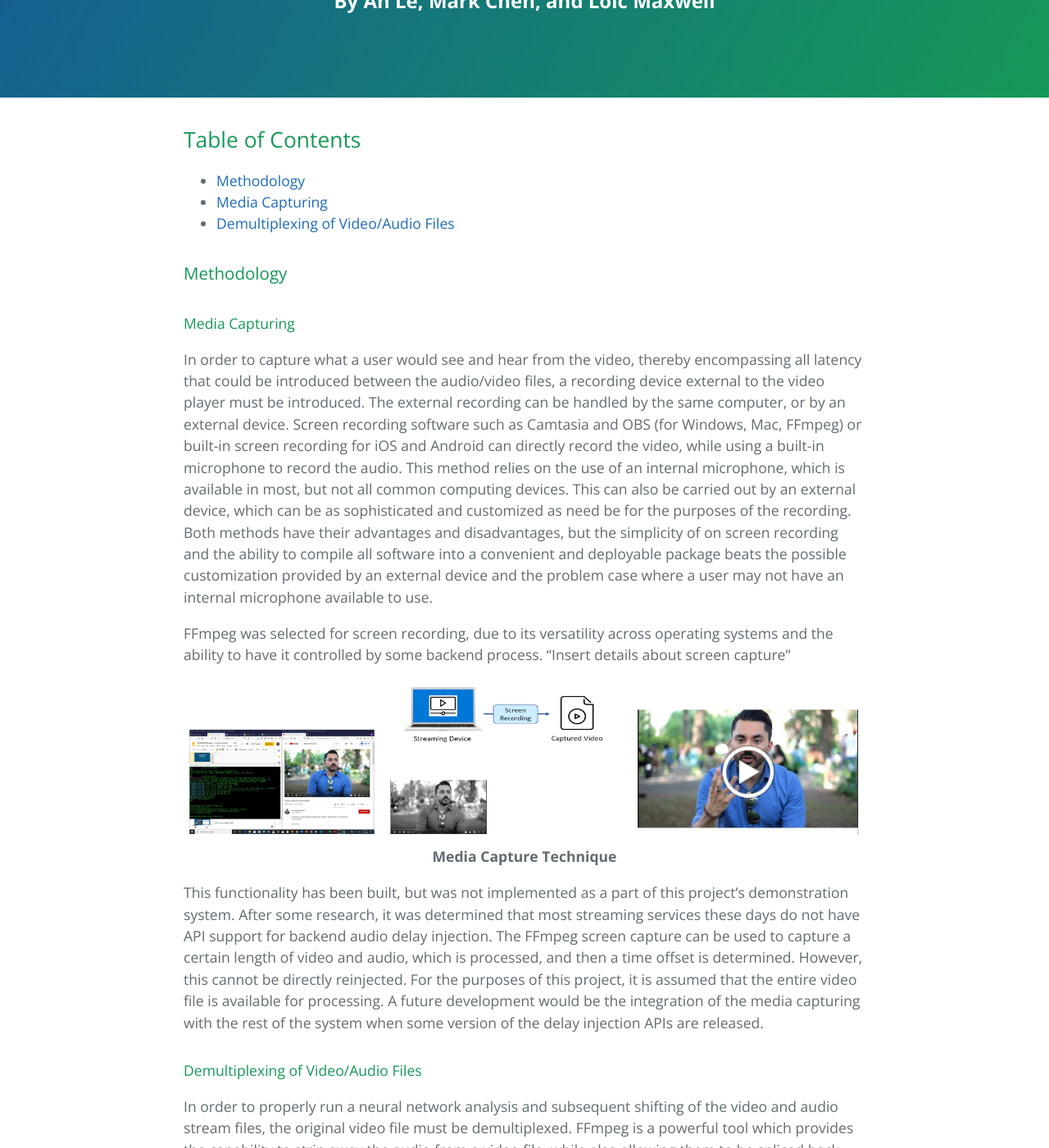
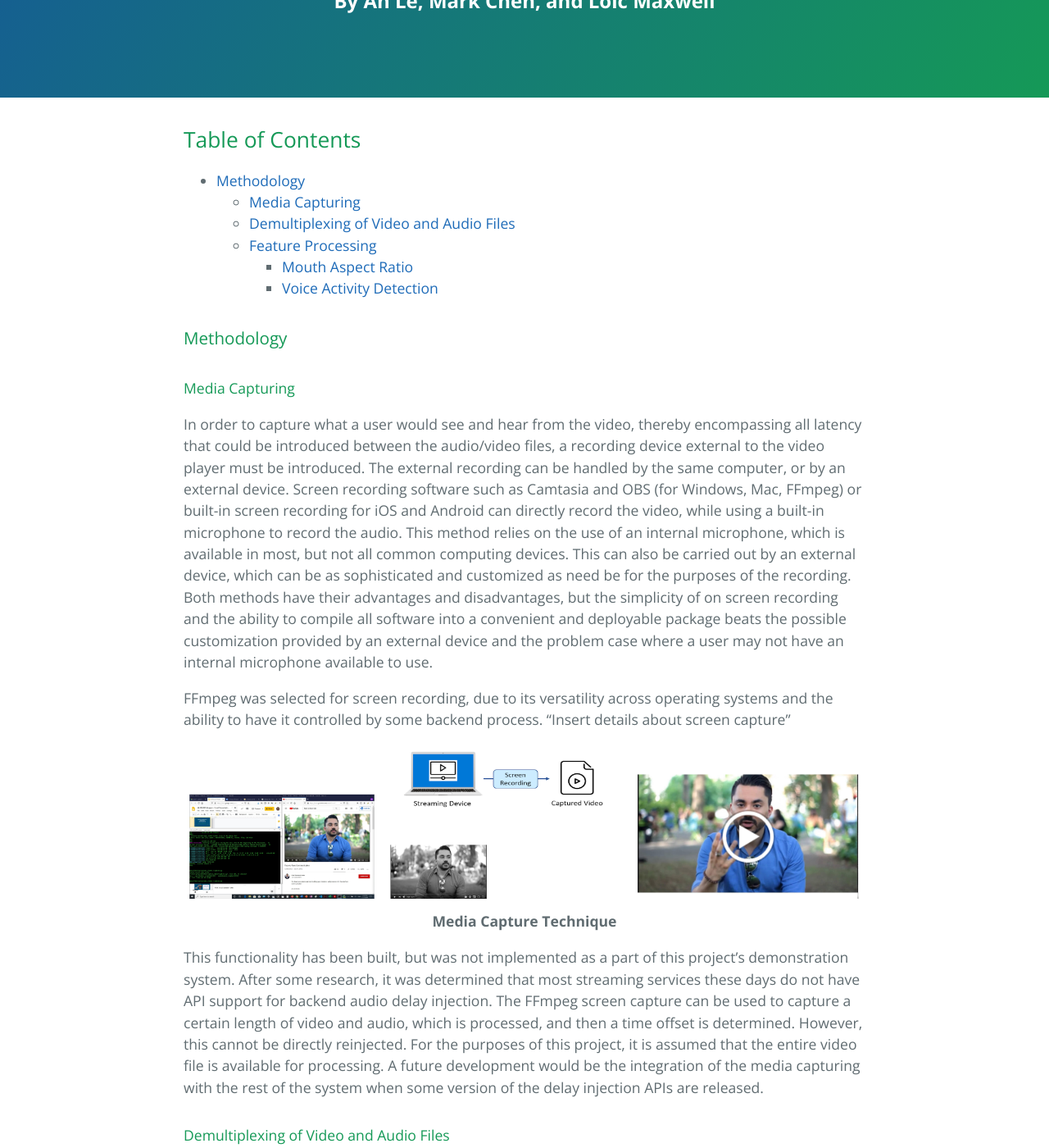
Before and after one commit to binhanle/eem202a-project, a Jekyll site: the page built from method_technical.md, in a window 1280 px wide and 1400 px high, scrolled down 371 px. Shown: the whole window at 82% size. Built offline with Jekyll 4.4.1, drawn with Linux system fonts in a browser that asks for light colours; some of the changed text lies outside the part shown.

Commit message:
Update method_technical.md

```diff
--- a/method_technical.md
+++ b/method_technical.md
@@ -6,8 +6,11 @@
 
 ## Table of Contents
 * [Methodology](#methodology)
-* [Media Capturing](#media-capturing)
-* [Demultiplexing of Video/Audio Files](#demultiplexing-of-video/audio-files)
+  * [Media Capturing](#media-capturing)
+  * [Demultiplexing of Video and Audio Files](#demultiplexing-of-video-and-audio-files)
+  * [Feature Processing](#feature-processing)
+    * [Mouth Aspect Ratio](#mouth-aspect-ratio)
+    * [Voice Activity Detection](#voice-activity-detection)
 
 
 
@@ -20,18 +23,18 @@
 FFmpeg was selected for screen recording, due to its versatility across operating systems and the ability to have it controlled by some backend process. "Insert details about screen capture"
 
 <p align="center">
-	<img src="https://github.com/binhanle/eem202a-project/blob/master/Images/media_capture.png"/>
+	<img src="https://github.com/binhanle/eem202a-project/blob/gh-pages/Images/media_capture.png"/>
 	<br/>
 	<strong>Media Capture Technique</strong>
 </p>
 
 This functionality has been built, but was not implemented as a part of this project's demonstration system. After some research, it was determined that most streaming services these days do not have API support for backend audio delay injection. The FFmpeg screen capture can be used to capture a certain length of video and audio, which is processed, and then a time offset is determined. However, this cannot be directly reinjected. For the purposes of this project, it is assumed that the entire video file is available for processing. A future development would be the integration of the media capturing with the rest of the system when some version of the delay injection APIs are released.
 
-#### Demultiplexing of Video/Audio Files
+#### Demultiplexing of Video and Audio Files
 
 In order to properly run a neural network analysis and subsequent shifting of the video and audio stream files, the original video file must be demultiplexed. FFmpeg is a powerful tool which provides the capability to strip away the audio from a video file, while also allowing them to be spliced back together following the calculated time shift. Once these files have been isolated, they can be further processed. Through multiple stages of processing for each file, the relevant information can be separately extracted and processed. By extracting information from the audio stream and the video frames, the computational complexity is also drastically reduced.
 
-#### Processing, Features, and Cross-Correlation
+#### Feature Processing
 
 This project focuses on videos that portray a single full frontal speaker, in case where both the audio leads and lags the video. Initially, the plan was to only focus on cases where audio lags the video, but the selected approach proved to be robust. For the purposes of correcting this audio and video stream offset, two major feature extraction techniques were applied: mouth aspect ratio computation (MAR) and voice activity detection (VAD). The leading hypothesis was that the various start and end points of identified speech in the video could be correlated with the start and end points of speech in the audio. If there was some sort of offset between the two streams, a cross-correlation technique could be applied to find the optimal allignment, and hence the time offset.
 
```
